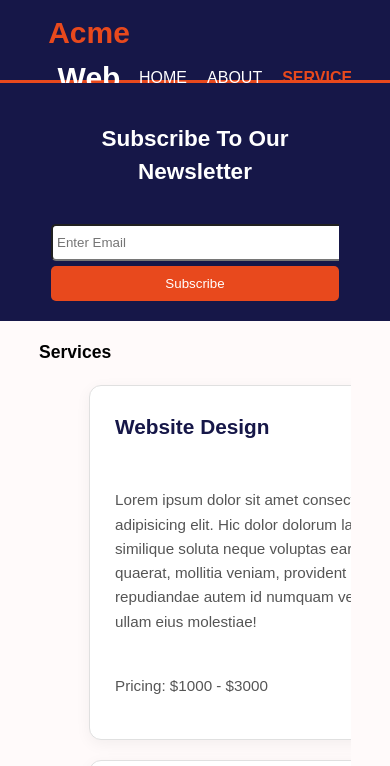
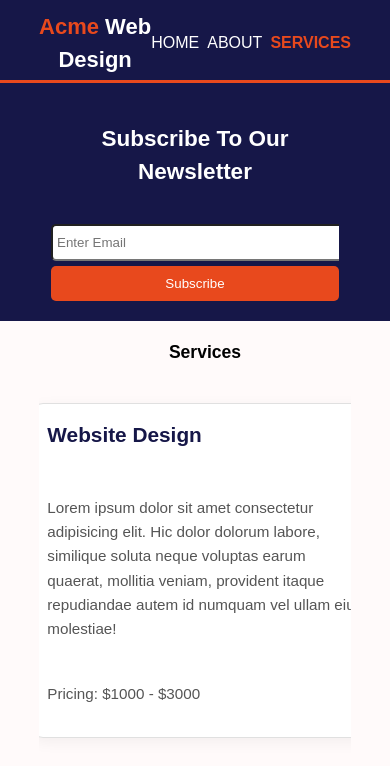
Before and after one commit to martialchess/html-boilerplate-00, a plain HTML site: page services.html in a window 390 px wide. Shown: the top 766 px of the page. Drawn offline with Linux system fonts and the light colour scheme.

Commit message:
media queries for small devices.

```diff
--- a/css/style.css
+++ b/css/style.css
@@ -320,4 +320,76 @@ ul#services li p {
         padding-bottom: 20px;
     }
 
+    ul#services {
+        display: flex;
+        flex-direction: column;
+        align-items: center;
+        justify-content: center;
+        padding: 0;
+        margin: 0 auto;
+        width: 100%;
+    }
+
+    ul#services li {
+        width: 90%;
+        max-width: 500px;
+    }
+
+    #main-col .page-title {
+        text-align: center;
+    }
 }
+
+/* Mobile */
+@media (max-width: 480px) {
+    header #branding h1 {
+        font-size: 22px;
+        text-align: center;
+    }
+
+    header nav ul {
+        gap: 8px;
+    }
+
+    #showcase h1 {
+        font-size: 32px;
+        margin-top: 30px;
+    }
+
+    #showcase p {
+        font-size: 16px;
+    }
+
+    #newsletter input[type="email"] {
+        width: 100%;
+    }
+
+    .box img {
+        width: 80px;
+        height: 80px;
+    }
+
+    ul#services li {
+        padding: 15px;
+        font-size: 14px;
+    }
+
+    footer {
+        font-size: 14px;
+        padding: 15px;
+    }
+
+    ul#services {
+        align-items: center;
+    }
+
+    ul#services li {
+        width: 95%;
+        max-width: 400px;
+    }
+
+    #main-col .page-title {
+        text-align: center;
+    }
+
+}
```
